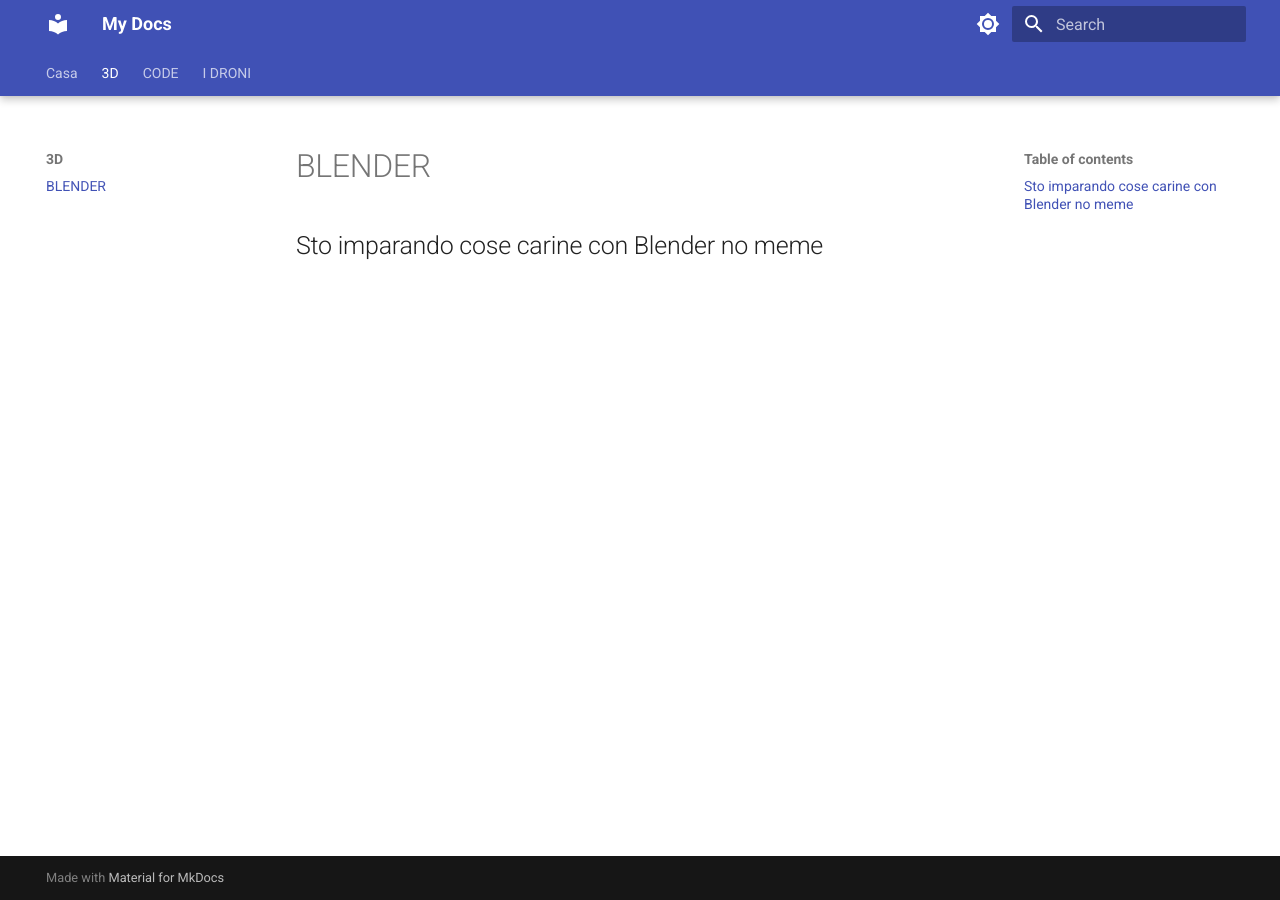
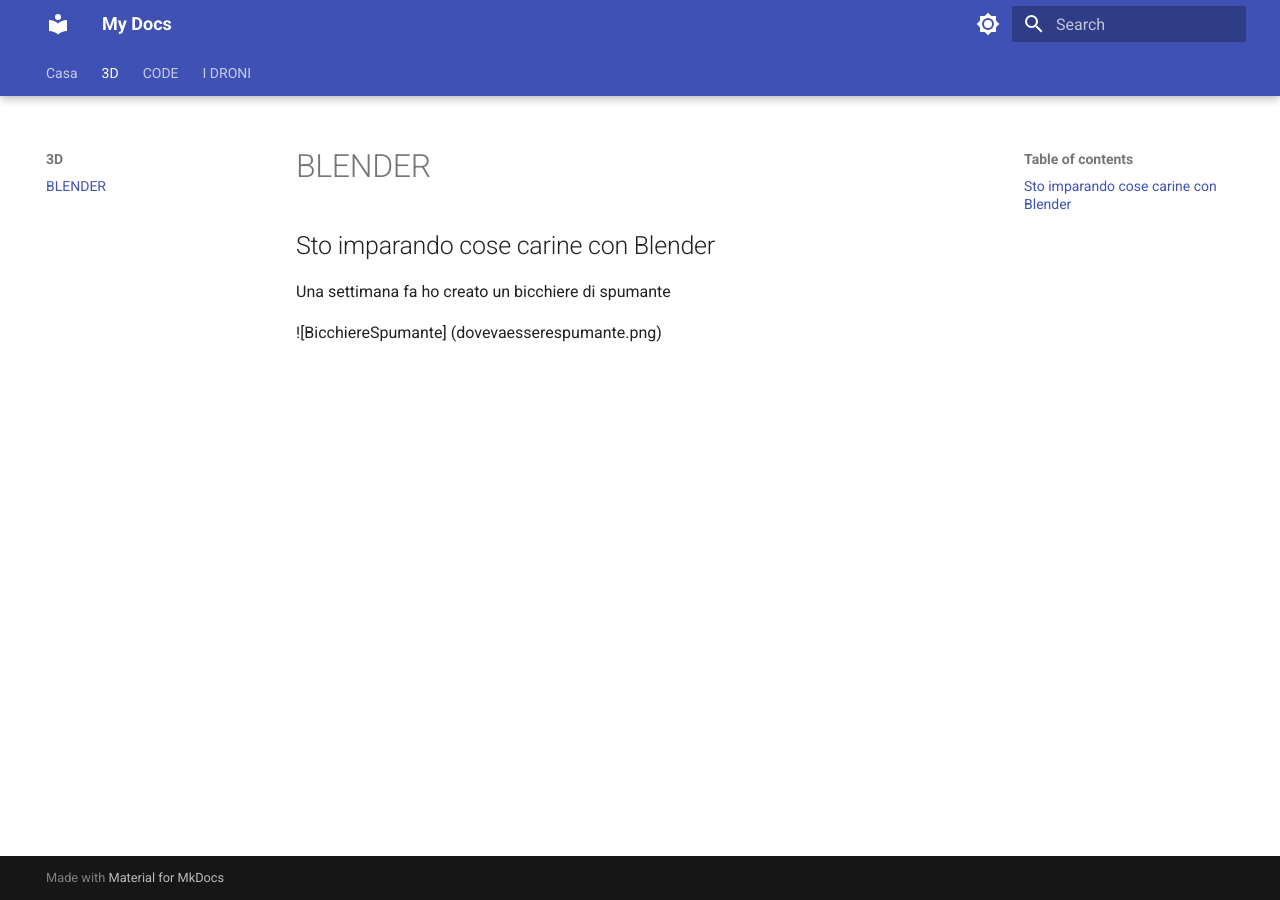
Before and after one commit to PorriFPV/GITHUBSITO, an MkDocs documentation site: the page built from docs/3D/BLENDER.md, in a window 1280 px wide. Built offline with MkDocs 1.6.1 and Material for MkDocs 9.7.7, drawn with Linux system fonts in a browser that asks for light colours.

Commit message:
aggiunto bicchiere blender

```diff
--- a/docs/3D/BLENDER.md
+++ b/docs/3D/BLENDER.md
@@ -1,2 +1,6 @@
 
-## Sto imparando cose carine con Blender no meme
+## Sto imparando cose carine con Blender
+
+Una settimana fa ho creato un bicchiere di spumante
+
+![BicchiereSpumante] (dovevaesserespumante.png)
```
Also changed, not shown: 1 other file.
